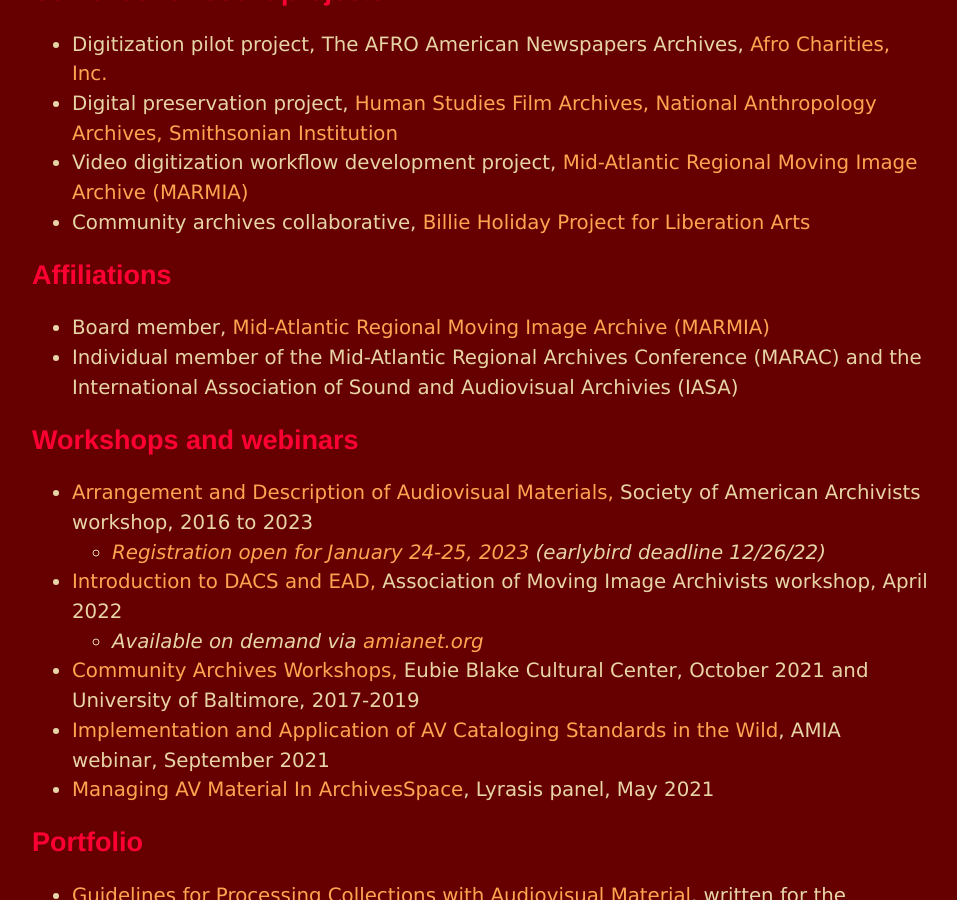
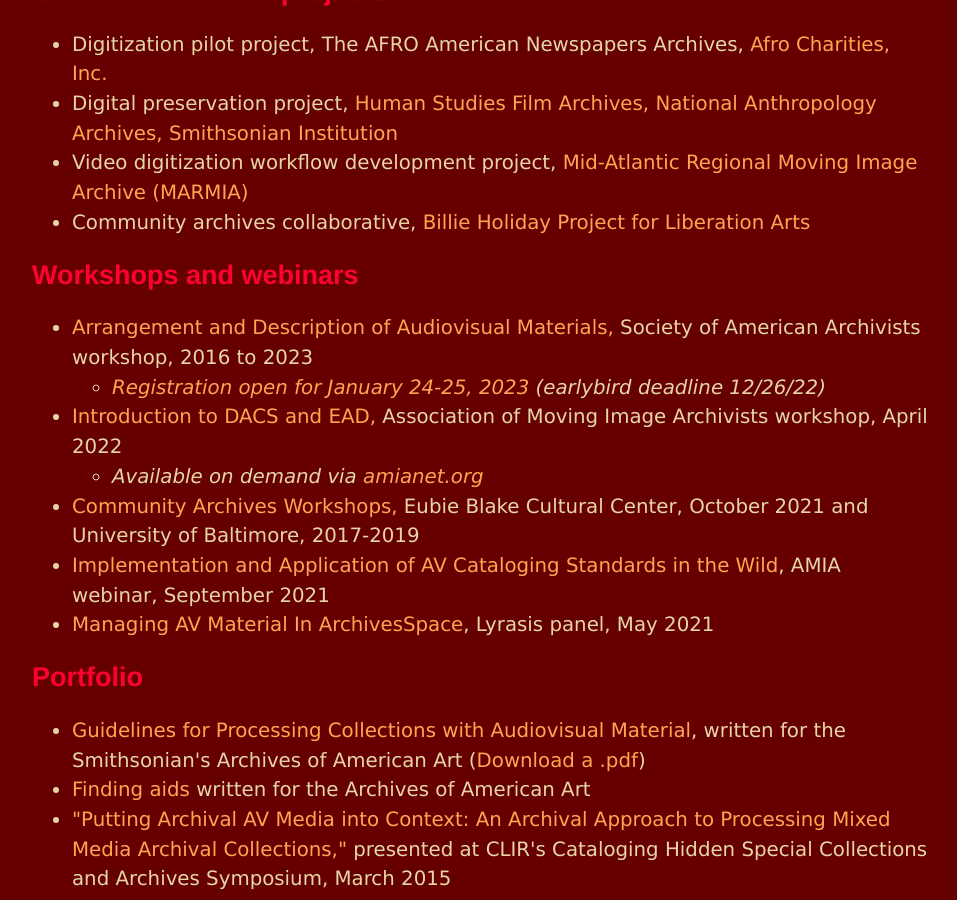
Before and after one commit to megan-mcshea/megan-mcshea.github.io, a Jekyll site: the page built from archivist.html, in a window 1280 px wide and 900 px high, scrolled down 680 px. Shown: the whole window, without its empty margins (160-1117 px from the left). Built offline with Jekyll 4.4.1, drawn with Linux system fonts in a browser that asks for light colours; some of the changed text lies outside the part shown.

Commit message:
Update archivist.html

```diff
--- a/archivist.html
+++ b/archivist.html
@@ -24,11 +24,6 @@ title: Megan McShea, archivist
 		<li>Video digitization workflow development project, <a href="https://marmia.org/" target="_blank">Mid-Atlantic Regional Moving Image Archive (MARMIA)</a></li>
 	<li>Community archives collaborative, <a href="https://sites.krieger.jhu.edu/billie-holiday-project/" target="_blank">Billie Holiday Project for Liberation Arts</a></li></ul>
 
-	<h2>Affiliations</h2>
-	<ul><li>Board member, <a href="https://marmia.org/" target="_blank">Mid-Atlantic Regional Moving Image Archive (MARMIA)</a></li>
-	<li>Individual member of the Mid-Atlantic Regional Archives Conference (MARAC) and the International Association of Sound and Audiovisual Archivies (IASA)</li>
-	</ul>
-
 	<h2>Workshops and webinars</h2>
 	<ul>
 	<li><a href="https://www2.archivists.org/prof-education/course-catalog/arrangement-and-description-of-audiovisual-materials">Arrangement and Description of Audiovisual Materials,</a> Society of American Archivists workshop, 2016 to 2023</li>
```
Also changed, not shown: other parts of archivist.html (+5 -0 lines).
